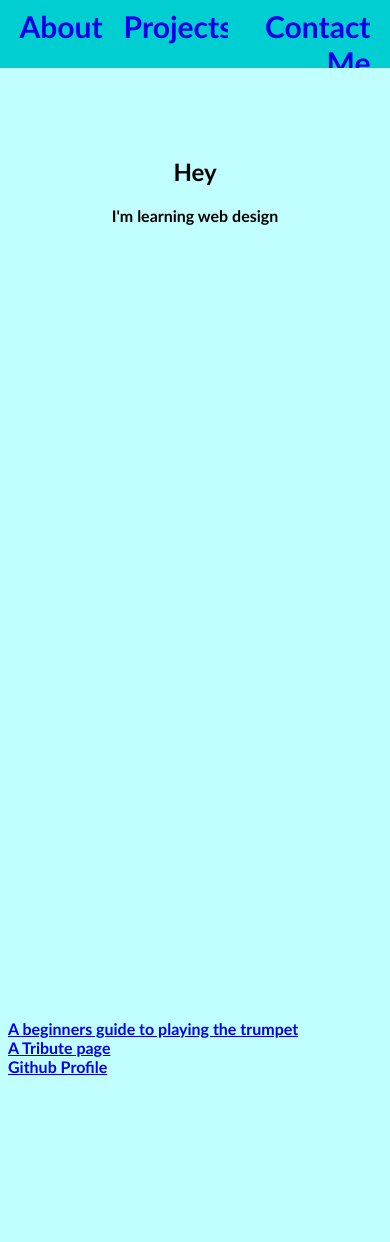
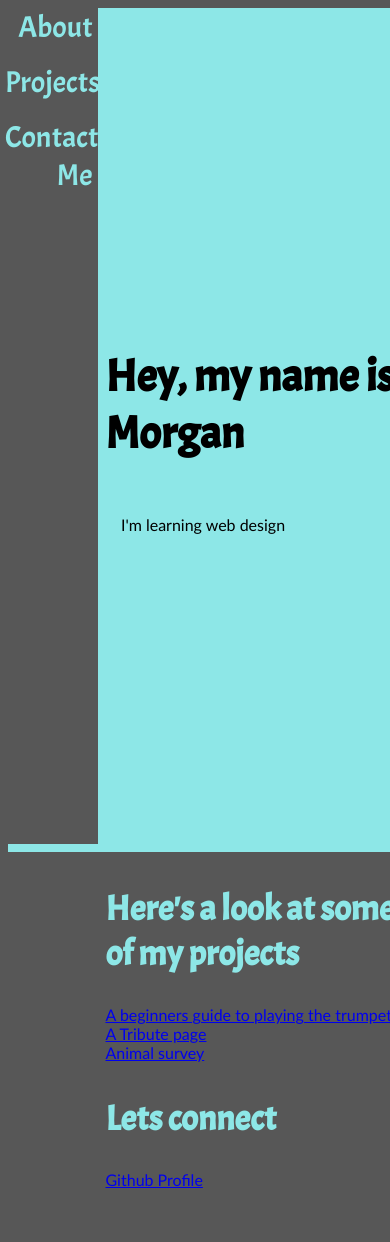
Before and after one commit to mspoja/personal-portfolio, a plain HTML site: page index.html in a window 390 px wide. Before the commit the page ends 1084 px from the top, so only its background shows below. Drawn offline with Linux system fonts and the light colour scheme.

Commit message:
added breaking point and extra styling

```diff
--- a/index.css
+++ b/index.css
@@ -1,33 +1,91 @@
 * {
-    background-color: rgb(193, 255, 255);
     font-family: 'Gill Sans', 'Gill Sans MT', Calibri, 'Trebuchet MS', sans-serif;
-    font-weight: bold;
 }
 navbar {
     position: fixed;
     top: 0;
     left: 0;
     width: 100%;
-    height: 8%;
-    min-height: 40px;
     text-align: right;
-    background-color:darkturquoise;
+    background-color:rgb(87, 87, 87);
     display: flex;
     flex-direction: row;
     justify-content: flex-end;
 
 }
 #nav-link{
-    background-color: darkturquoise;
+    background-color: rgb(87, 87, 87);
     font-size: 30px;
     padding-inline: 5%;
+    padding-top: 1vh;
+    padding-bottom: 1vh;
     overflow: auto;
-    margin-top: 2%;
     text-decoration: none;
+    font-family: Acme;
+    color: rgb(141, 231, 231);
 }
-#welcome-section {
-    margin-top: 100px;
-    text-align: center;
+.welcome-section {
+    display: flex;
+    flex-direction: column;
+    align-items: center;
+    justify-content: center;
     height: 100vh;
-    padding: 10%;
+    background-color: rgb(141, 231, 231);
+    margin: 0px;
+    width: 100vw;
 }
+h1 {
+    font-size: 75px;
+    font-family: Acme;
+    color: black;
+}
+h2 {
+    font-family: Acme;
+    color:rgb(141, 231, 231);
+    font-size: 35px;
+}
+#project-spot {
+    width: 100vw;
+    padding-top: 5px;
+    padding-bottom: 5px;
+    text-align: left;
+}
+.projects {
+    display: flex;
+    flex-direction: row;
+}
+#contact {
+    padding-bottom: 50px;
+}
+body {
+    background-color: rgb(87, 87, 87);
+}
+@media only screen and (max-width: 600px) {
+    navbar {
+        position: fixed;
+        max-width: 25%;
+        margin-left: 0px;
+        height: 100vh;
+        display: flex;
+        flex-direction: column;
+        justify-content: flex-start;
+    }
+    section {
+        margin-left: 100px;
+        margin-top: 0px;
+
+    }
+    h1 {
+        width: 75vw;
+        margin-left: 25vw;
+        font-size: 45px;
+    }
+    #project-spot {
+        width: 75vw;
+        margin-left: 25vw;
+    }
+    #contact {
+        width: 75vw;
+        margin-left: 25vw;
+    }
+}
--- a/index.html
+++ b/index.html
@@ -1,20 +1,28 @@
 <!DOCTYPE html>
 <link rel="stylesheet" href="index.css">
+<link rel="preconnect" href="https://fonts.googleapis.com">
+<link rel="preconnect" href="https://fonts.gstatic.com" crossorigin>
+<link href="https://fonts.googleapis.com/css2?family=Acme&display=swap" rel="stylesheet">
 <navbar id="navbar">
     <a id="nav-link" class="nav-link" href="#welcome-section">About</a>
     <a id="nav-link" class="nav-link" href="#projects">Projects</a>
     <a id="nav-link" class="nav-link" href="#contact">Contact Me</a>
 </navbar>
-<section id="welcome-section">
-    <h1>Hey
+<section id="welcome-section" class="welcome-section">
+    <h1>Hey, my name is Morgan
     </h1>
         <p>I'm learning web design</p>
     </section>
-<section id="projects">
-    <div class="projects"><a id="project-tile" class="project-tile" href="https://mspoja.github.io/technical-doc-trumpet/">A beginners guide to playing the trumpet</a></div>
-    <div class="projects"><a id="project-tile" class="project-tile" href="https://mspoja.github.io/technical-doc-trumpet/">A Tribute page</a></div>
+<body>
+<section id="project-spot">
+    <h2 id="project-section">Here's a look at some of my projects</h2>
+    <div class="projects" id="project-section"><a id="project-section" class="project-tile" href="https://mspoja.github.io/technical-doc-trumpet/">A beginners guide to playing the trumpet</a></div>
+    <div class="projects" id="project-section"><a id="project-section" class="project-tile" href="https://codepen.io/mspoja/full/VwMmaRM">A Tribute page</a></div>
+    <div class="projects" id="project-section"><a id="project-section" class="project-tile" href="https://codepen.io/mspoja/full/VwMmaRM">Animal survey</a></div>
 </section>
 <section id="contact">
+    <h2>Lets connect</h2>
     <div id="profile"><a  id="profile-link" class="profile-link" href="https://github.com/mspoja" target="_blank">Github Profile</a></div>
 </section>
+</body>
 </html>
```
